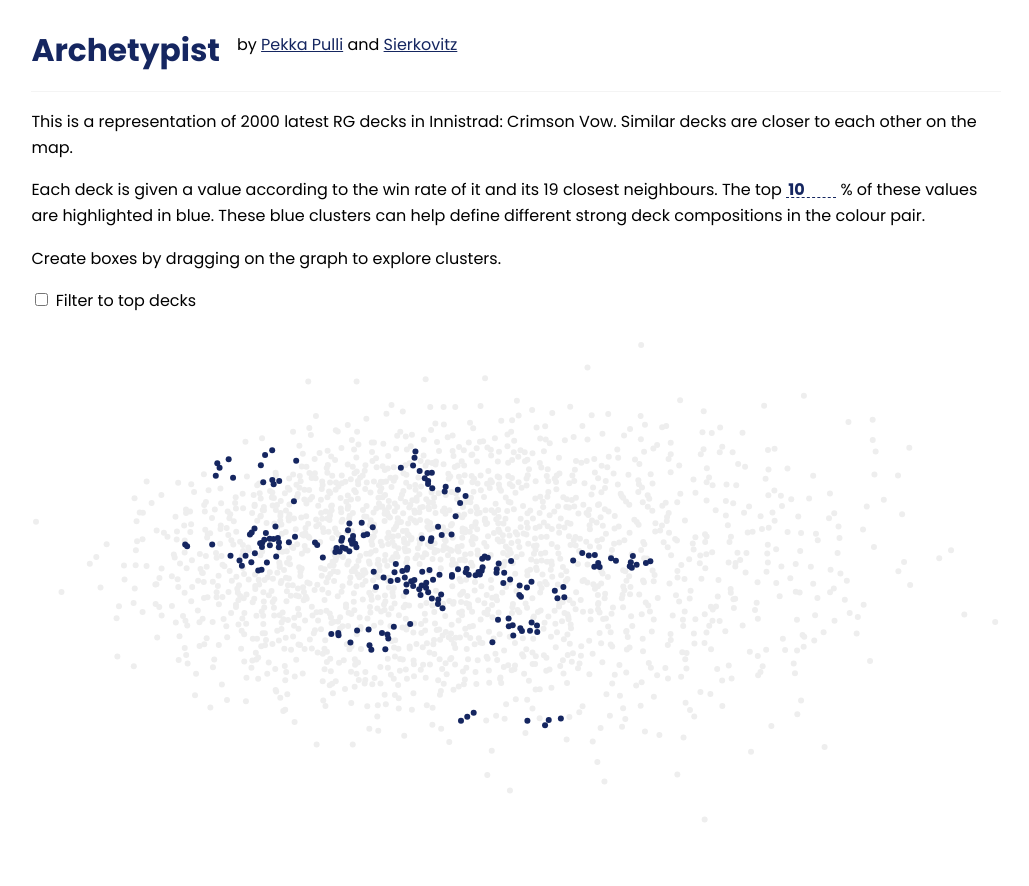
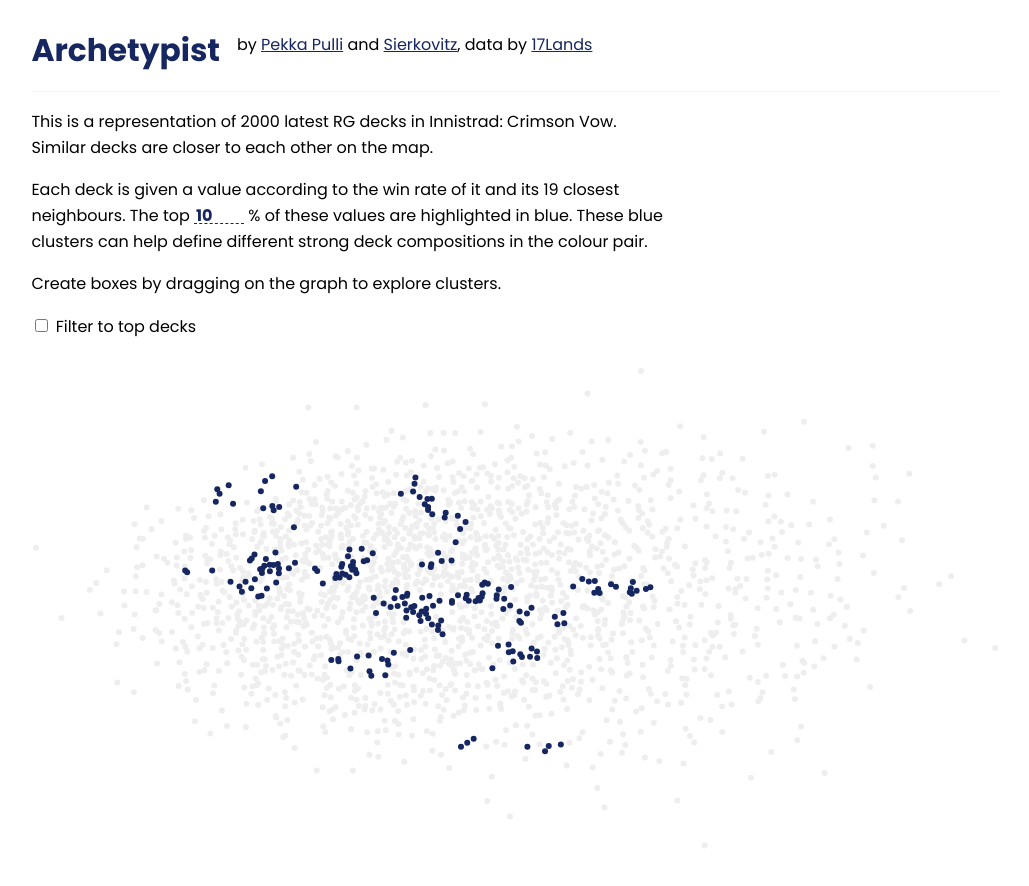
Before and after one commit to pekkapulli/draft-archetype-tool, a React app: page / in a window 1280 px wide. Shown: the top 886 px of the page, without its empty margins (124-1153 px from the left). Built offline with nearby package versions, Linux system fonts and the light colour scheme; a web font is replaced by a local one.

Commit message:
Byline tweak

```diff
--- a/src/components/Header.tsx
+++ b/src/components/Header.tsx
@@ -15,11 +15,10 @@ const HeaderArea = styled.div`
 
 const HeaderPiece = styled.div`
   flex-grow: 0;
-  flex-shrink: 0;
   display: flex;
   flex-direction: row;
   align-items: flex-end;
-  @media (max-width: ${breakpoints.mobile}px) {
+  @media (max-width: ${breakpoints.tablet}px) {
     flex-direction: column;
     align-items: flex-start;
     justify-content: flex-start;
@@ -41,7 +40,8 @@ export default () => {
         <HeaderText>Archetypist</HeaderText>
         <P>
           by <A href="https://twitter.com/pekkapulli">Pekka Pulli</A> and{' '}
-          <A href="https://twitter.com/Sierkovitz">Sierkovitz</A>
+          <A href="https://twitter.com/Sierkovitz">Sierkovitz</A>, data by{' '}
+          <A href="https://17lands.com">17Lands</A>
         </P>
       </HeaderPiece>
     </HeaderArea>
--- a/src/components/common-styled-components.tsx
+++ b/src/components/common-styled-components.tsx
@@ -99,6 +99,8 @@ export const P = styled.p`
   ${theme.fontSize(0)};
   margin: 0 0 ${theme.spacing(3)} 0;
   line-height: 1.6;
+  max-width: 640px;
+  width: 100%;
 `;
 
 export const ShareLink = styled(P)`
```
